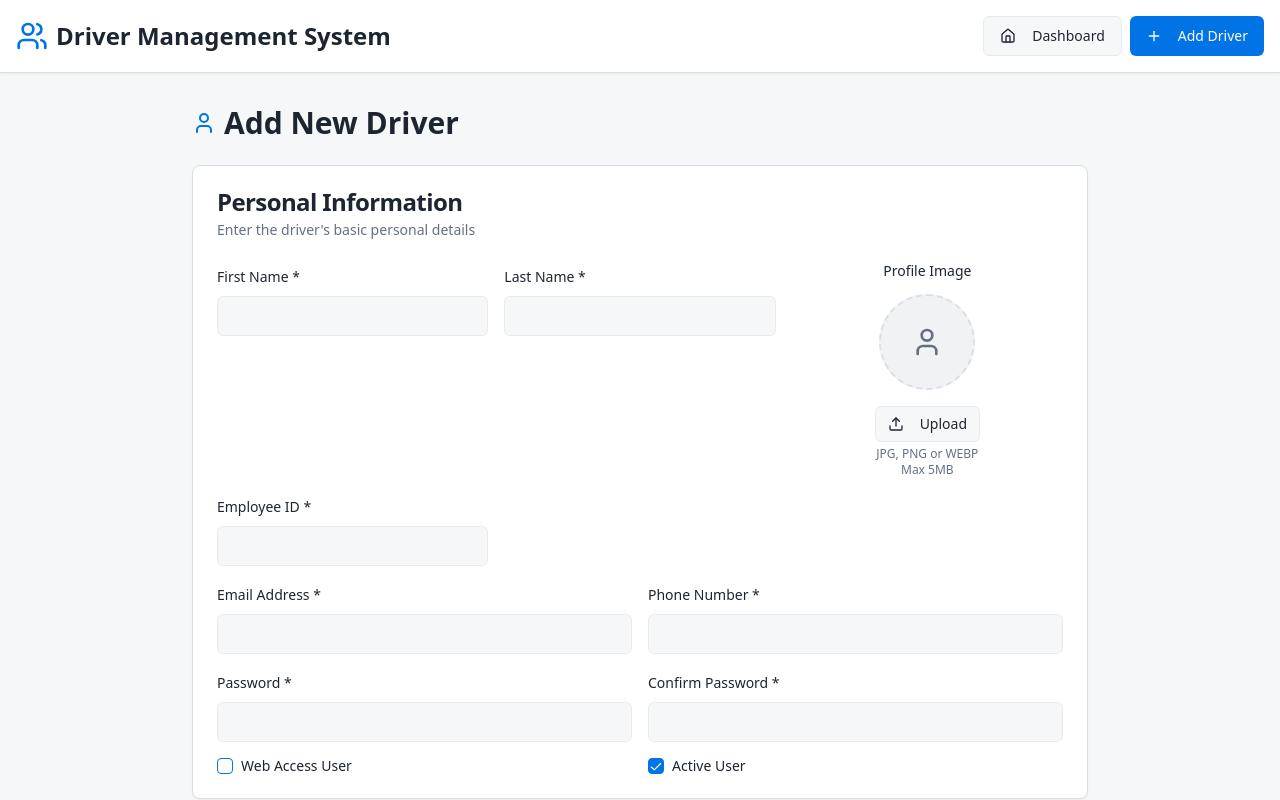
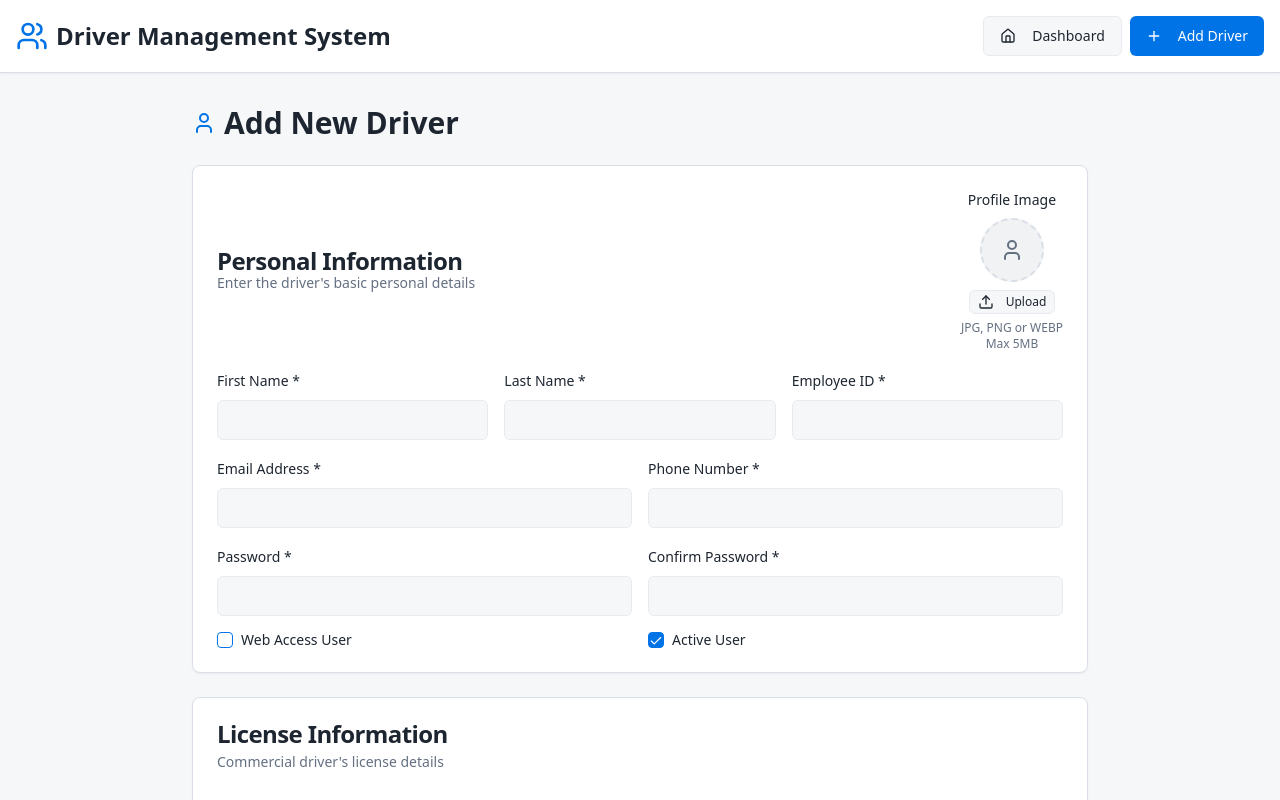
Before and after one commit to jbvelsol/drive-hero-hub, a React (Vite) app: page /drivers/add in a window 1280 px wide. Shown: the top 800 px of the page. Built offline with nearby package versions, Linux system fonts and the light colour scheme.

Commit message:
Refactor driver form layout
Arrange First Name, Last Name, and Employee ID fields in a single row. Position the Profile Image and Upload Button inline with the Personal Information text.

```diff
--- a/src/pages/AddDriver.tsx
+++ b/src/pages/AddDriver.tsx
@@ -149,11 +149,61 @@ const AddDriver = () => {
       <form onSubmit={handleSubmit} className="space-y-6">
         {/* Personal Information */}
         <Card>
-          <CardHeader>
-            <CardTitle>Personal Information</CardTitle>
-            <CardDescription>
-              Enter the driver's basic personal details
-            </CardDescription>
+          <CardHeader className="flex flex-row items-center justify-between space-y-0 pb-4">
+            <div>
+              <CardTitle>Personal Information</CardTitle>
+              <CardDescription>
+                Enter the driver's basic personal details
+              </CardDescription>
+            </div>
+            {/* Profile Image */}
+            <div className="flex flex-col items-center space-y-2">
+              <Label className="text-sm">Profile Image</Label>
+              {profileImagePreview ? (
+                <div className="relative">
+                  <img
+                    src={profileImagePreview}
+                    alt="Profile preview"
+                    className="w-16 h-16 rounded-full object-cover border-2 border-border"
+                  />
+                  <Button
+                    type="button"
+                    variant="destructive"
+                    size="sm"
+                    className="absolute -top-1 -right-1 h-5 w-5 p-0 rounded-full"
+                    onClick={removeImage}
+                  >
+                    <X className="h-2 w-2" />
+                  </Button>
+                </div>
+              ) : (
+                <div className="w-16 h-16 rounded-full bg-muted border-2 border-dashed border-border flex items-center justify-center">
+                  <User className="h-6 w-6 text-muted-foreground" />
+                </div>
+              )}
+              <div className="text-center">
+                <input
+                  ref={fileInputRef}
+                  type="file"
+                  accept="image/*"
+                  onChange={handleImageUpload}
+                  className="hidden"
+                />
+                <Button
+                  type="button"
+                  variant="outline"
+                  size="sm"
+                  onClick={() => fileInputRef.current?.click()}
+                  className="text-xs px-2 py-1 h-6"
+                >
+                  <Upload className="h-3 w-3 mr-1" />
+                  Upload
+                </Button>
+                <p className="text-xs text-muted-foreground mt-1">
+                  JPG, PNG or WEBP<br />Max 5MB
+                </p>
+              </div>
+            </div>
           </CardHeader>
           <CardContent className="space-y-4">
             <div className="space-y-4">
@@ -176,55 +226,6 @@ const AddDriver = () => {
                       required
                     />
                   </div>
-                  {/* Profile Image */}
-                  <div className="flex flex-col items-center space-y-4">
-                    <Label>Profile Image</Label>
-                    {profileImagePreview ? (
-                      <div className="relative">
-                        <img
-                          src={profileImagePreview}
-                          alt="Profile preview"
-                          className="w-24 h-24 rounded-full object-cover border-2 border-border"
-                        />
-                        <Button
-                          type="button"
-                          variant="destructive"
-                          size="sm"
-                          className="absolute -top-2 -right-2 h-6 w-6 p-0 rounded-full"
-                          onClick={removeImage}
-                        >
-                          <X className="h-3 w-3" />
-                        </Button>
-                      </div>
-                    ) : (
-                      <div className="w-24 h-24 rounded-full bg-muted border-2 border-dashed border-border flex items-center justify-center">
-                        <User className="h-8 w-8 text-muted-foreground" />
-                      </div>
-                    )}
-                    <div className="text-center">
-                      <input
-                        ref={fileInputRef}
-                        type="file"
-                        accept="image/*"
-                        onChange={handleImageUpload}
-                        className="hidden"
-                      />
-                      <Button
-                        type="button"
-                        variant="outline"
-                        size="sm"
-                        onClick={() => fileInputRef.current?.click()}
-                      >
-                        <Upload className="h-4 w-4 mr-2" />
-                        Upload
-                      </Button>
-                      <p className="text-xs text-muted-foreground mt-1">
-                        JPG, PNG or WEBP<br />Max 5MB
-                      </p>
-                    </div>
-                  </div>
-                </div>
-                <div className="grid grid-cols-1 md:grid-cols-3 gap-4">
                   <div className="space-y-2">
                     <Label htmlFor="employeeId">Employee ID *</Label>
                     <Input
```
